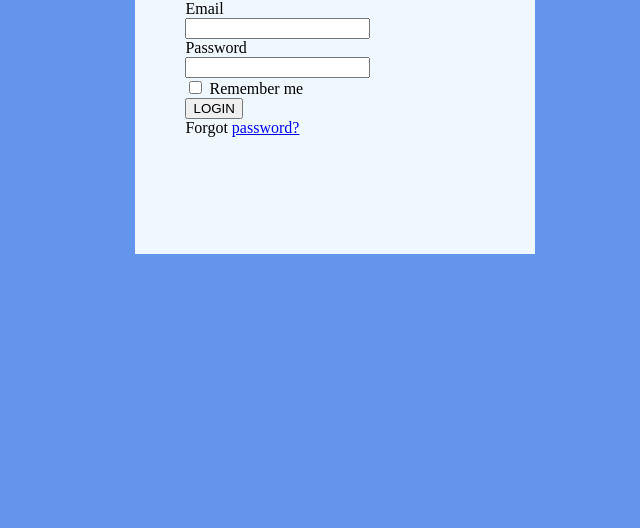
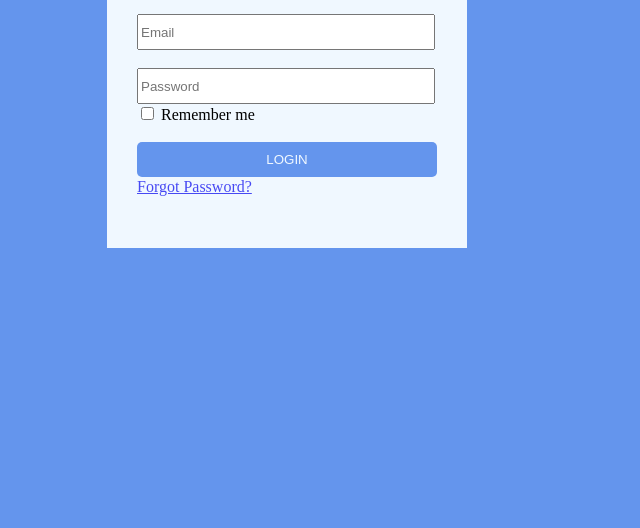
Before and after one commit to NikitaAndMist/practice-projects-github-new-2024, a plain HTML site: page index.html in a window 1280 px wide. Shown: the part 272-800 px from the top of the page, without its empty margins (277-917 px from the left). Drawn offline with Linux system fonts and the light colour scheme.

Commit message:
changing css html

```diff
--- a/index.html
+++ b/index.html
@@ -3,25 +3,24 @@
 <head>
     <meta charset="UTF-8">
     <meta name="viewport" content="width=device-width, initial-scale=1.0">
-    <title>Document</title>
+    <title>Login</title>
     <link rel="stylesheet" href="style.css">
 </head>
 <body>
     <div class="container">
         <h2 id="title">LOGIN</h2>
         <div id="email">
-            <label for="email">Email</label><br>
-            <input type="text" class="textBox"><br>
+            <input type="text" class="textBox" placeholder="Email"><br><br>
         </div>
         <div id="password">
-            <label for="password">Password</label><br>
-            <input type="text" class="textBox"><br>
+            <input type="text" class="textBox" placeholder="Password"><br>
+
+        </div>
+        <div id="bottom">
             <input type="checkbox">
-            <label for="rememberMe">Remember me</label>
-        </div>
-        <div>
-            <button id="button">LOGIN</button><br>
-            <span class="psw">Forgot <a href="#">password?</a></span>
+            <label for="rememberMe">Remember me</label><br><br>
+            <button id="button">LOGIN</button><br><br>
+            <span id="forgot"><a href="#">Forgot Password?</a></span>
         </div>
     </div>
     <script src="index.js"></script>
--- a/style.css
+++ b/style.css
@@ -7,10 +7,51 @@ body{
 }
 .container{
     background-color: aliceblue;
+    position: absolute;
     height: 300px;
     width: 300px;
-    border: 200px;
-    margin-top: 10%;
-    margin-left: 32%;
-    padding: 50px;
+    top: 20%;
+    left: 30%;
+    padding: 30px;
+
 }
+@media(max-width: 600px){
+    .container{
+        height: 300px;
+        width: 200px;
+    }
+    .textBox{
+        width: 200px;
+        height: 20px;
+    }
+}
+h2{
+    text-align: center;
+}
+#email > label{
+    opacity: 0.5;
+}
+.textBox{
+    width: 290px;
+    height: 30px;
+
+}
+#password > label{
+    opacity: 0.5;
+}
+
+#bottom > button{
+    height: 35px;
+    width: 300px;
+    background-color: cornflowerblue;
+    border: 0;
+    color: aliceblue;
+    border-radius: 5px;
+    margin: 0;
+    position: absolute;
+    left: 50%;
+    transform: translateX(-50%);
+}
+#forgot{
+    opacity: 0.7;
+}
```
